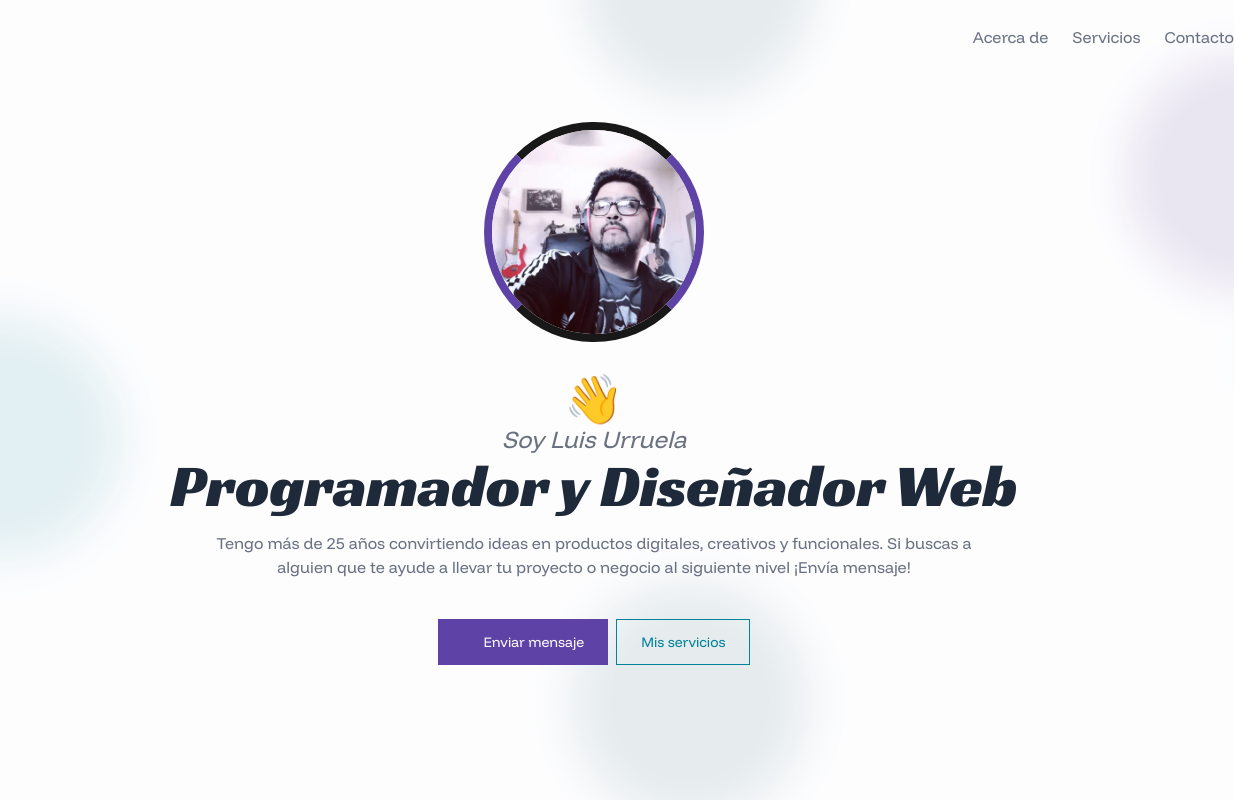
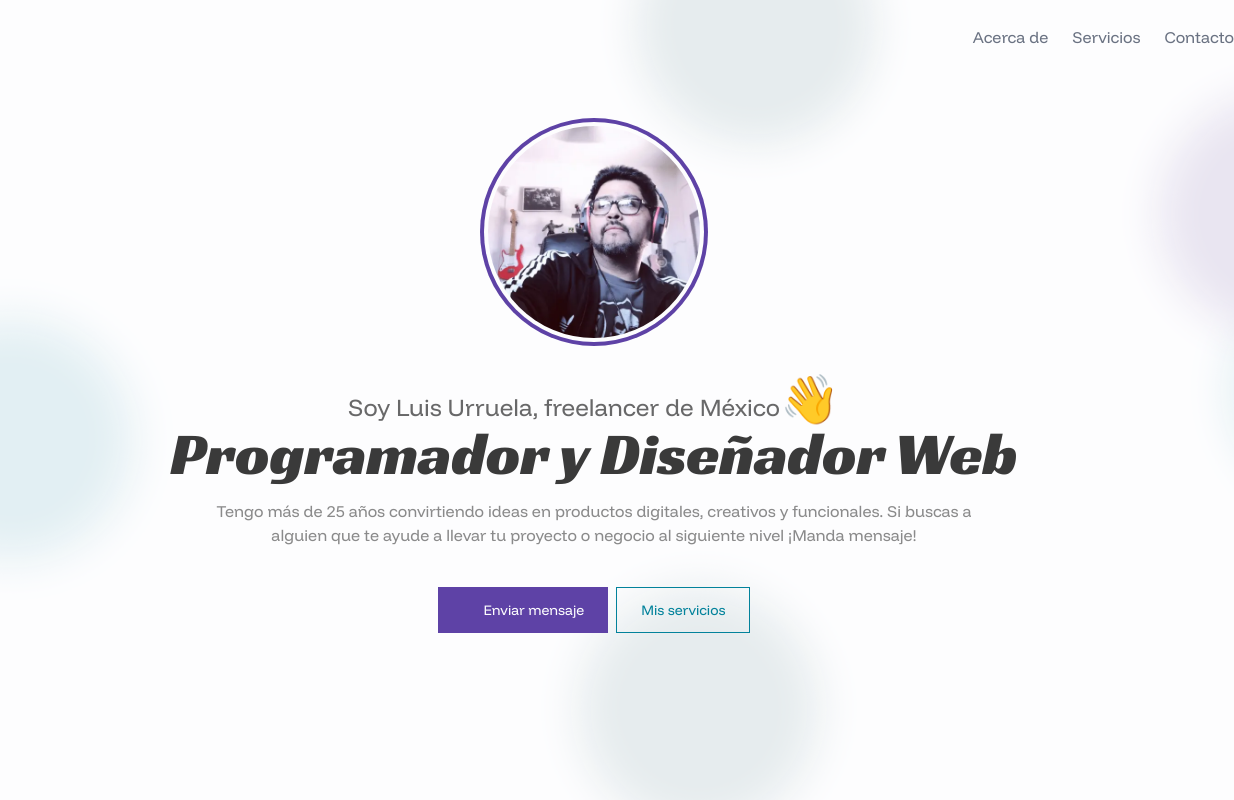
Before and after one commit to luisurruela/luisurruela.github.io, an Astro site: page / in a window 1280 px wide. Shown: the full height of the page, 46-1280 px from the left. Built offline with nearby package versions, Linux system fonts and the light colour scheme; Astro itself is replaced by a stand-in of ours; some icons are missing.

Commit message:
Added effects on scroll

```diff
--- a/package.json
+++ b/package.json
@@ -17,6 +17,7 @@
     "@types/bootstrap": "^5.2.10",
     "@types/react": "^19.1.2",
     "@types/react-dom": "^19.1.2",
+    "aos": "^2.3.4",
     "astro": "^5.7.5",
     "astro-bootstrap": "^0.7.0",
     "astro-icon": "^1.1.5",
@@ -26,6 +27,7 @@
     "tailwindcss": "^4.1.4"
   },
   "devDependencies": {
-    "astro-i18n": "^2.2.4"
+    "astro-i18n": "^2.2.4",
+    "@types/aos": "^3.0.7"
   }
 }
--- /dev/null
+++ b/src/components/home/Avatar.astro
@@ -0,0 +1,6 @@
+<img
+  src="images/luis-urruela.webp"
+  alt="Luis Urruela"
+  class="rounded-full w-[145px] md:w-[220px] mx-auto mb-3 md:mb-8 ring-4 ring-primary p-1"
+  loading="lazy"
+/>
--- a/src/components/home/Content.astro
+++ b/src/components/home/Content.astro
@@ -2,47 +2,45 @@
 import { Icon } from "astro-icon/components";
 import { useTranslations } from "../../i18n/utils";
 import { languages } from "../../i18n/ui";
+import SocialLinks from "../shared/SocialLinks.astro";
+import Avatar from "./Avatar.astro";
 
 const currentLanguage = Astro.currentLocale || "es";
 const translate = useTranslations(currentLanguage as keyof typeof languages);
-
-const socialLinks = [
-  {
-    name: "Instagram",
-    url: "https://instagram.com/luigidotdev",
-    icon: "cib:instagram",
-  },
-  {
-    name: "LinkedIn",
-    url: "https://linkedin.com/in/luisurruela",
-    icon: "cib:linkedin-in",
-  },
-  {
-    name: "Gmail",
-    url: "mailto:luis.urruela@gmail.com",
-    icon: "cib:gmail",
-  },
-];
 ---
 
 <div
   class="w-full md:w-[1000px] mx-auto text-center flex-col items-center justify-center mt-6 md:mt-12 z-10"
 >
-  <img
-    src="images/luis-urruela.webp"
-    alt="Luis Urruela"
-    class="rounded-full w-[145px] md:w-[220px] mx-auto border-6 md:border-8 border-x-primary mb-3 md:mb-8"
-    loading="lazy"
-  />
+  <div data-aos="fade-down" data-aos-duration="3000">
+    <Avatar />
+  </div>
 
-  <div class="text-sm sm:text-2xl px-4 sm:px-0 text-gray-500">
-    <span class="text-3xl md:text-5xl">👋</span><br />
-    <span class="italic font-light">{translate("home.subtitle")}</span>
+  <!-- Hi! I'm Luis -->
+  <div
+    class="text-sm sm:text-2xl px-4 sm:px-0 text-black/65"
+    data-aos="fade"
+    data-aos-duration="3000"
+  >
+    <span class="font-thin">{translate("home.subtitle")}</span><span
+      class="text-3xl md:text-5xl text-black">👋</span
+    >
   </div>
-  <h1 class="text-xl sm:text-xl md:text-6xl font-heading text-gray-800 mb-4">
+
+  <h1
+    class="text-xl sm:text-xl md:text-6xl font-heading text-black/85 mb-4"
+    data-aos="fade"
+    data-aos-duration="3000"
+    data-aos-delay="300"
+  >
     {translate("home.title")}
   </h1>
-  <p class="text-gray-500 font-light text-xs md:text-base sm:px-25 px-6">
+  <p
+    class="text-black/50 font-light text-xs md:text-base sm:px-25 px-6"
+    data-aos="fade"
+    data-aos-duration="3000"
+    data-aos-delay="500"
+  >
     {translate("home.description")}
   </p>
 
@@ -50,32 +48,27 @@ const socialLinks = [
     class="mt-8 md:mt-10 px-8 flex-row sm:flex justify-center gap-1 md:gap-2 md:px-0"
   >
     <a
-      href="/whatsapp"
-      class="bg-primary hover:bg-primary-dark transition duration-300 ease-in-out w-full text-xs border-primary sm:text-sm sm:w-auto py-3 px-4 sm:py-3 sm:px-6 text-white flex justify-center items-center"
+      href="https://wa.me/529932090424?text=Hola%20Luis%2C%20me%20interesa%20tu%20servicio"
+      target="_blank"
+      class="bg-primary hover:bg-primary-dark transition duration-500 ease-in-out w-full text-xs border-primary sm:text-sm sm:w-auto py-3 px-4 sm:py-3 sm:px-6 text-white flex justify-center items-center"
+      data-aos="fade-right"
+      data-aos-duration="3000"
+      data-aos-delay="1200"
     >
       <Icon name="cib:whatsapp" size={16} class="text-white mr-2" />
       {translate("home.primary-button")}
     </a>
     <a
       href="/servicios"
-      class="border-secondary hover:bg-secondary/5 transition duration-300 ease-in-out border-1 mt-1 sm:mt-0 text-xs sm:text-sm text-secondary w-full sm:w-auto py-3 px-4 sm:py-3 sm:px-6 flex justify-center items-center"
-      >{translate("home.secondary-button")}</a
+      class="border-secondary hover:bg-secondary/5 transition duration-500 ease-in-out border-1 mt-1 sm:mt-0 text-xs sm:text-sm text-secondary w-full sm:w-auto py-3 px-4 sm:py-3 sm:px-6 flex justify-center items-center"
+      data-aos="fade-left"
+      data-aos-duration="3000"
+      data-aos-delay="1200">{translate("home.secondary-button")}</a
     >
   </div>
+
+  <!-- Social Links -->
+  <div data-aos="fade-up" data-aos-duration="3000" data-aos-delay="1200">
+    <SocialLinks />
+  </div>
 </div>
-
-<!-- Social Links -->
-<div class="mt-4 md:mt-10 flex justify-center gap-3">
-  {
-    socialLinks.map((link) => (
-      <a
-        href={link.url}
-        target="_blank"
-        rel="noopener noreferrer"
-        class="hover:shadow-primary-dark hover:shadow-xs hover:text-secondary  text-gray-500 w-[60px] h-[60px] rounded-full flex justify-center items-center transition duration-300 ease-in-out"
-      >
-        <Icon name={link.icon} size={24} />
-      </a>
-    ))
-  }
-</div>
--- a/src/components/layout/Navbar.astro
+++ b/src/components/layout/Navbar.astro
@@ -25,7 +25,12 @@ const menuLinks = [
 ];
 ---
 
-<header class="flex-col items-center">
+<header
+  class="flex-col items-center"
+  data-aos="fade-down"
+  data-aos-duration="3000"
+  data-aos-delay="6000"
+>
   <!-- Desktop Navbar -->
   <nav
     class="hidden container mx-auto md:flex items-center justify-between py-4 px-6 md:px-0"
--- /dev/null
+++ b/src/components/shared/SocialLinks.astro
@@ -0,0 +1,35 @@
+---
+import { Icon } from "astro-icon/components";
+const socialLinks = [
+  {
+    name: "Instagram",
+    url: "https://instagram.com/luigidotdev",
+    icon: "cib:instagram",
+  },
+  {
+    name: "LinkedIn",
+    url: "https://linkedin.com/in/luisurruela",
+    icon: "cib:linkedin-in",
+  },
+  {
+    name: "Gmail",
+    url: "mailto:luis.urruela@gmail.com",
+    icon: "cib:gmail",
+  },
+];
+---
+
+<div class="mt-4 md:mt-10 flex justify-center gap-3">
+  {
+    socialLinks.map((link) => (
+      <a
+        href={link.url}
+        target="_blank"
+        rel="noopener noreferrer"
+        class="hover:shadow-primary-dark hover:shadow-xs hover:text-secondary  text-gray-500 w-[60px] h-[60px] rounded-full flex justify-center items-center transition duration-300 ease-in-out"
+      >
+        <Icon name={link.icon} size={24} />
+      </a>
+    ))
+  }
+</div>
--- a/src/i18n/ui.ts
+++ b/src/i18n/ui.ts
@@ -13,9 +13,9 @@ export const ui = {
     "nav.menu": "Menú",
     "nav.language": "Idioma",
     "home.title": "Programador y Diseñador Web",
-    "home.subtitle": "Soy Luis Urruela",
+    "home.subtitle": "Soy Luis Urruela, freelancer de México",
     "home.description":
-            "Tengo más de 25 años convirtiendo ideas en productos digitales, creativos y funcionales. Si buscas a alguien que te ayude a llevar tu proyecto o negocio al siguiente nivel ¡Envía mensaje!",
+            "Tengo más de 25 años convirtiendo ideas en productos digitales, creativos y funcionales. Si buscas a alguien que te ayude a llevar tu proyecto o negocio al siguiente nivel ¡Manda mensaje!",
     "home.primary-button": "Enviar mensaje",
     "home.secondary-button": "Mis servicios",
   },
@@ -26,7 +26,7 @@ export const ui = {
     "nav.menu": "Menu",
     "nav.language": "Language",
     "home.title": "Developer & Web Designer",
-    "home.subtitle": "I am Luis Urruela",
+    "home.subtitle": "I am Luis Urruela, freelancer from Mexico",
     "home.description":
           "I have over 25 years of experience turning ideas into digital, creative, and functional products. If you're looking for someone to help take your project or business to the next level, send me a message!",
     "home.primary-button": "Send a message",
--- a/src/layouts/Layout.astro
+++ b/src/layouts/Layout.astro
@@ -1,6 +1,8 @@
 ---
 import Navbar from "../components/layout/Navbar.astro";
 import "../styles/global.css";
+import "aos/dist/aos.css";
+
 interface Props {
   title?: string;
 }
@@ -29,3 +31,8 @@ const {
     </main>
   </body>
 </html>
+
+<script>
+  import AOS from "aos";
+  AOS.init();
+</script>
```
Also changed, not shown: 1 other file.
